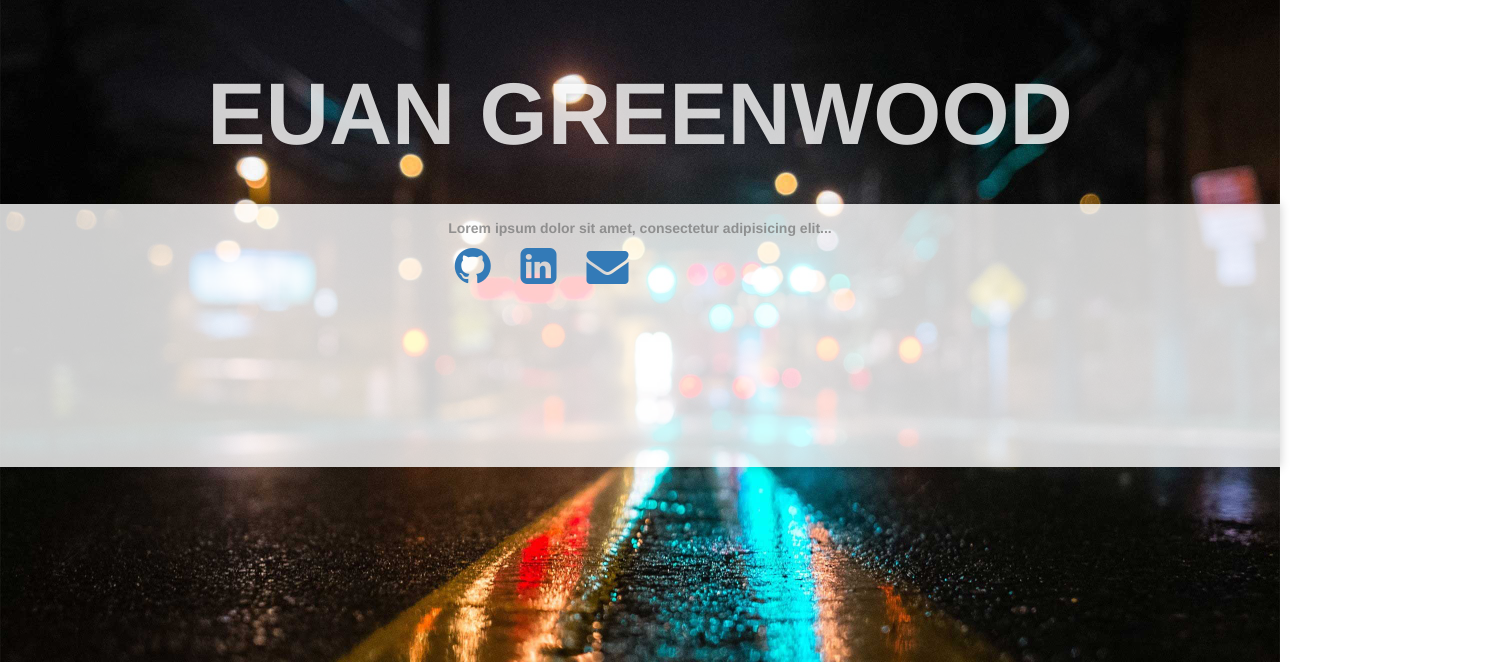
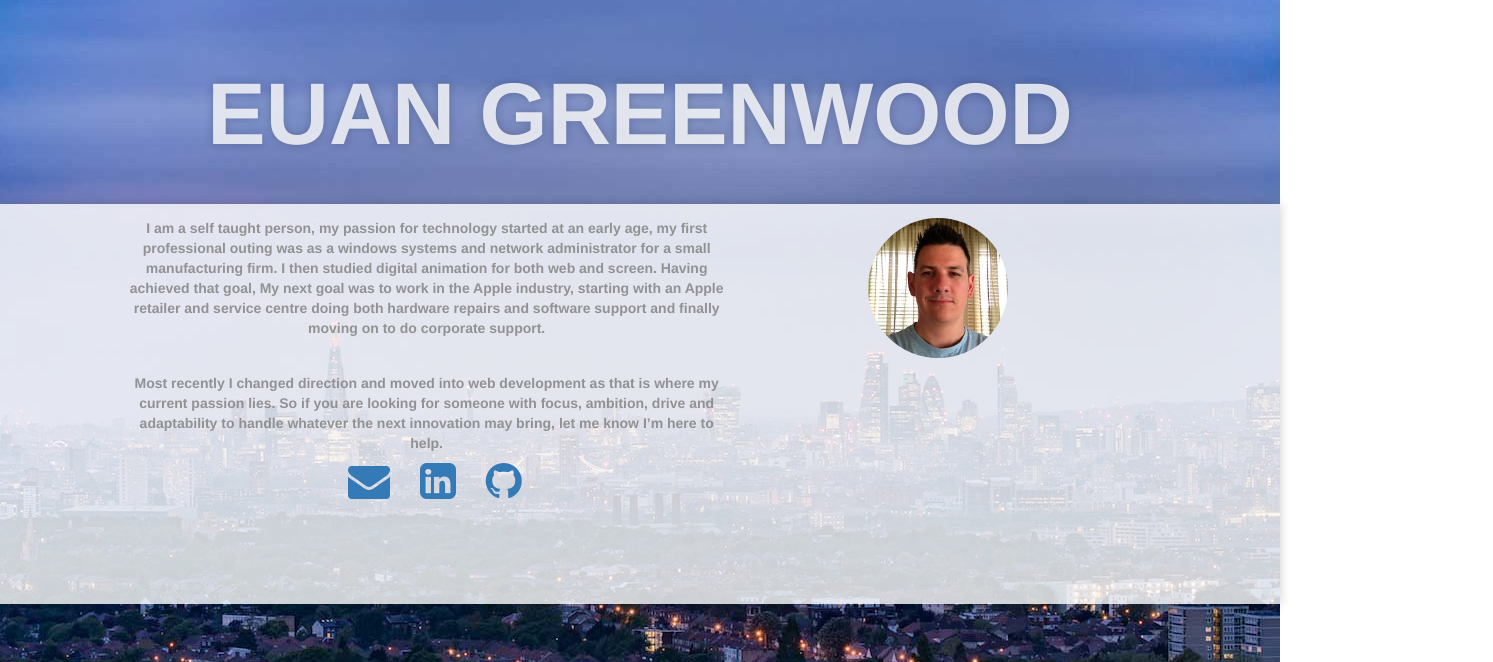
Before and after one commit to euan-gwd/freecodecamp_portfolio_project, a website: page src/index.html in a window 1280 px wide. Shown: the part 818-1480 px from the top of the page, 1493 px wide, since content can reach past the window. Drawn offline with Linux system fonts and the light colour scheme.

Commit message:
Added About info

```diff
--- a/src/index.html
+++ b/src/index.html
@@ -73,19 +73,27 @@
 			</div>
 			<div class="module content">
 				<div class="container-fluid">
-					<p>Lorem ipsum dolor sit amet, consectetur adipisicing elit...</p>
-				</div>
-				<div class="container-fluid">
 					<div class="row">
-						<div class="col-sm-10 col-sm-offset-4">
-							<a href="https://github.com/euan-gwd" class="btn">
-								<i class="fa fa-github fa-3x" aria-hidden="true"></i>
+						<div class="col-sm-6 col-sm-offset-1">
+							<p>I am a self taught person, my passion for technology started at an early age, my first professional outing was as a windows systems and network administrator for a small manufacturing firm. I then studied digital animation for both web and screen.
+								Having achieved that goal, My next goal was to work in the Apple industry, starting with an Apple retailer and service centre doing both hardware repairs and software support and finally moving on to do corporate support.</p>
+							<p> Most recently I changed direction and moved into web development as that is where my current passion lies. So if you are looking for someone with focus, ambition, drive and adaptability to handle whatever the next innovation may bring, let me know
+								I’m here to help.</p>
+						</div>
+						<div class="col-sm-4 col-sm-offset-1">
+							<img src="img/Profile Pic.JPG" alt="profile pic" class="img-responsive img-circle profile" />
+						</div>
+					</div>
+					<div class="row">
+						<div class="col-sm-10 col-sm-offset-3">
+							<a href="mailto:hello@euangreenwood.com?Subject=Hello%20from%20website" class="btn">
+								<i class="fa fa-envelope fa-3x" aria-hidden="true"></i>
 							</a>
 							<a href="https://za.linkedin.com/in/euangreenwood" class="btn">
 								<i class="fa fa-linkedin-square fa-3x" aria-hidden="true"></i>
 							</a>
-							<a href="mailto:hello@euangreenwood.com?Subject=Hello%20from%20website" class="btn">
-								<i class="fa fa-envelope fa-3x" aria-hidden="true"></i>
+							<a href="https://github.com/euan-gwd" class="btn">
+								<i class="fa fa-github fa-3x" aria-hidden="true"></i>
 							</a>
 						</div>
 					</div>
--- a/src/scss/_parallax.scss
+++ b/src/scss/_parallax.scss
@@ -54,7 +54,6 @@
 	font-size: 1em;
 	font-weight: 700;
 	text-align: center;
-	// text-shadow: 0 0 10px rgba(0, 0, 0, 0.2);
 }
 
 section.module.parallax-1 {
@@ -62,15 +61,11 @@
 }
 
 section.module.parallax-2 {
-	background-image: url("../img/portfolio-bk.jpg");
+	background-image: url("../img/London-skyline.jpg");
 }
 
 section.module.parallax-3 {
-	background-image: url("../img/lock-and-stock-photos.jpg");
-}
-
-section.module.parallax-4 {
-	background-image: url("../img/London.jpg");
+	background-image: url("../img/portfolio-bk.jpg");
 }
 
 @media all and (min-width: 600px) {
--- a/src/scss/overrides.scss
+++ b/src/scss/overrides.scss
@@ -12,7 +12,7 @@
 }
 
 .logo {
-	margin: 8em auto 4.5em auto;
+	margin: 4.5em auto 4.5em auto;
 	height: auto;
 
 	@media all and (max-width: 600px) {
@@ -22,10 +22,14 @@
 	}
 }
 
+.profile {
+	max-width: 10em;
+}
+
 div.module.content {
 	background-color: rgba(255, 255, 255, 0.8);
 	box-shadow: 0 0 10px rgba(0, 0, 0, 0.2);
-	height: 18.750em;
+	height: 50vh;
 	padding: 1em 0;
 }
 
```
Also changed, not shown: src/css/overrides.css, src/img/London-skyline.jpg (added), src/img/Profile Pic.JPG (added), src/img/free-technology-information-transfer-backgrounds.jpg, src/img/golden-gate-bridge.jpg (added), src/img/header.jpg, src/img/lock-and-stock-photos.jpg (deleted), 1 other file.
